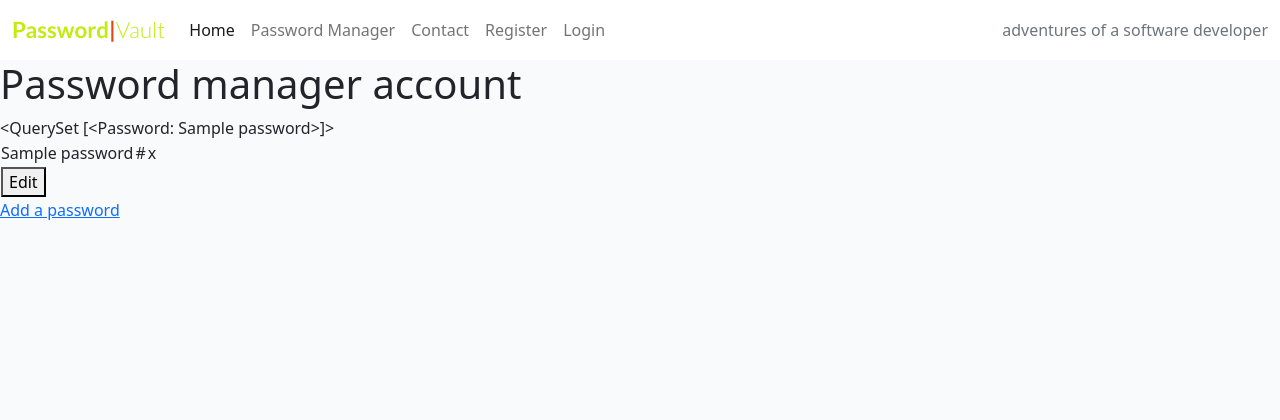
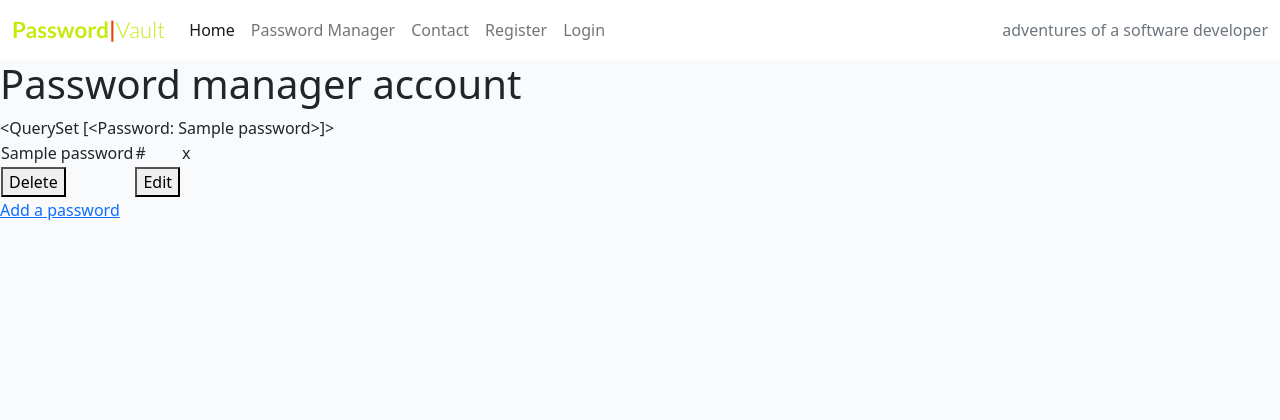
Before and after one commit to Chrisfaherty/ci-p4-pv, a Django app: page / in a window 1280 px wide. Shown: the top 420 px of the page. Run offline with Django 4.2, Linux system fonts and the light colour scheme; tables that the repository leaves empty hold one stand-in row (values such as "Sample post").

Commit message:
Add the functionality to delete password accounts

```diff
--- a/passwordmanager/views.py
+++ b/passwordmanager/views.py
@@ -37,3 +37,9 @@ def edit_password(request, password_id):
         'form': form
     }
     return render(request, 'edit_password.html', context)
+
+
+def delete_password(request, password_id):
+    passwords = get_object_or_404(Password, id=password_id)
+    passwords.delete()
+    return redirect('get_passmanager')
--- a/passwordvault/urls.py
+++ b/passwordvault/urls.py
@@ -16,14 +16,15 @@ Including another URLconf
 from django.contrib import admin
 from django.urls import path, include
 from contact import views
-from passwordmanager.views import get_passmanager, add_password, edit_password
+from passwordmanager import views
 
 urlpatterns = [
     path('admin/', admin.site.urls),
     path('contact/', include('contact.urls'), name='contact_urls'),
-    path('', get_passmanager, name='get_passmanager'),
-    path('add', add_password, name='add'),
-    path('edit/<password_id>', edit_password, name='edit'),
+    path('', views.get_passmanager, name='get_passmanager'),
+    path('add', views.add_password, name='add'),
+    path('edit/<password_id>', views.edit_password, name='edit'),
+    path('delete/<password_id>', views.delete_password, name='delete'),
     path('summernote/', include('django_summernote.urls')),
     path('blog/', include('blog.urls'), name='blog_urls'),
     path('accounts/', include('allauth.urls')),
--- a/templates/passmanager.html
+++ b/templates/passmanager.html
@@ -21,6 +21,11 @@
                 <td>{{ password.password }}</td>
             </tr>
             <td>
+                <a href="{% url 'delete' password.id %}">
+                    <button>Delete</button>
+                </a>
+            </td>
+            <td>
                 <a href="{% url 'edit' password.id %}">
                     <button>Edit</button>
                 </a>
```
